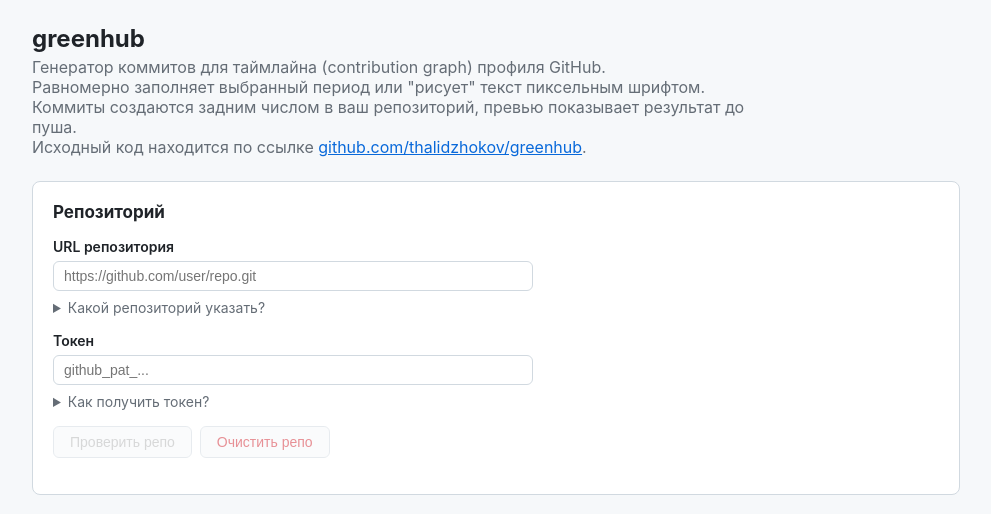
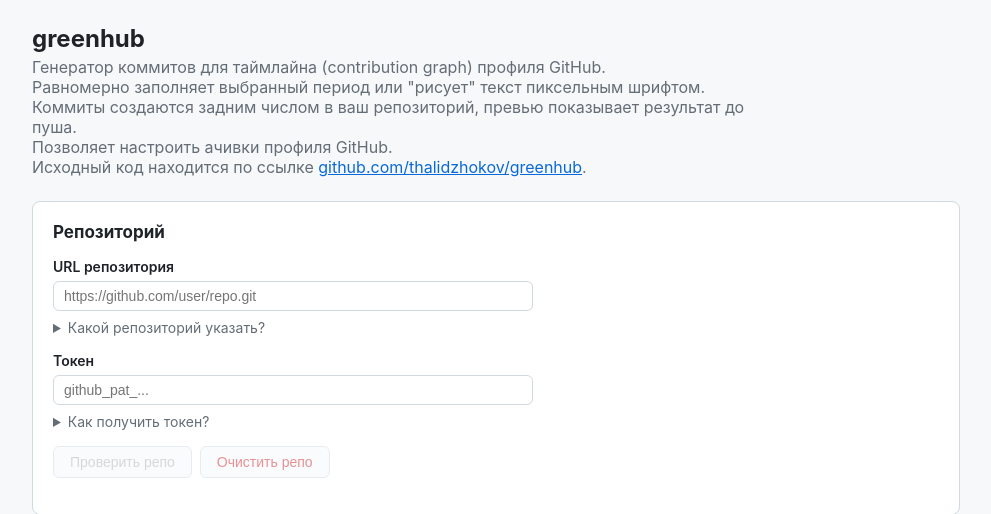
Before and after one commit to thalidzhokov/greenhub, a Flask app: page / in a window 1280 px wide. Shown: the top 514 px of the page, without its empty margins (144-1135 px from the left). Run offline with Flask 3, Linux system fonts and the light colour scheme; parts of the project's set-up code (start-up, migrations or seed data) failed here and were passed over.

Commit message:
Update index.html

```diff
--- a/greenhub/templates/index.html
+++ b/greenhub/templates/index.html
@@ -13,6 +13,7 @@
     Генератор коммитов для таймлайна (contribution graph) профиля GitHub.<br>
     Равномерно заполняет выбранный период или "рисует" текст пиксельным шрифтом.<br>
     Коммиты создаются задним числом в ваш репозиторий, превью показывает результат до пуша.<br>
+    Позволяет настроить ачивки профиля GitHub.<br>
     Исходный код находится по ссылке <a href="https://github.com/thalidzhokov/greenhub" target="_blank" rel="noopener">github.com/thalidzhokov/greenhub</a>.
   </p>
 
```
